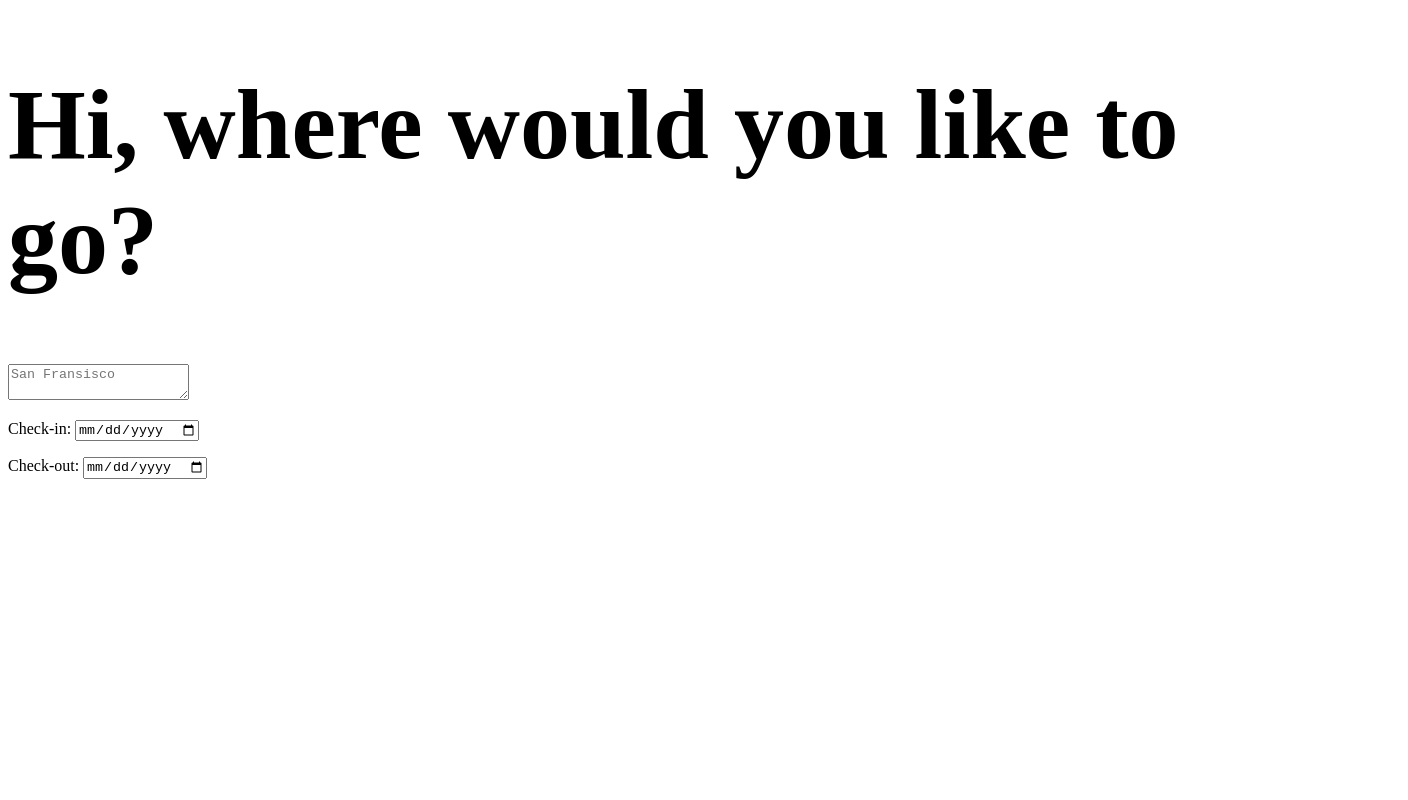
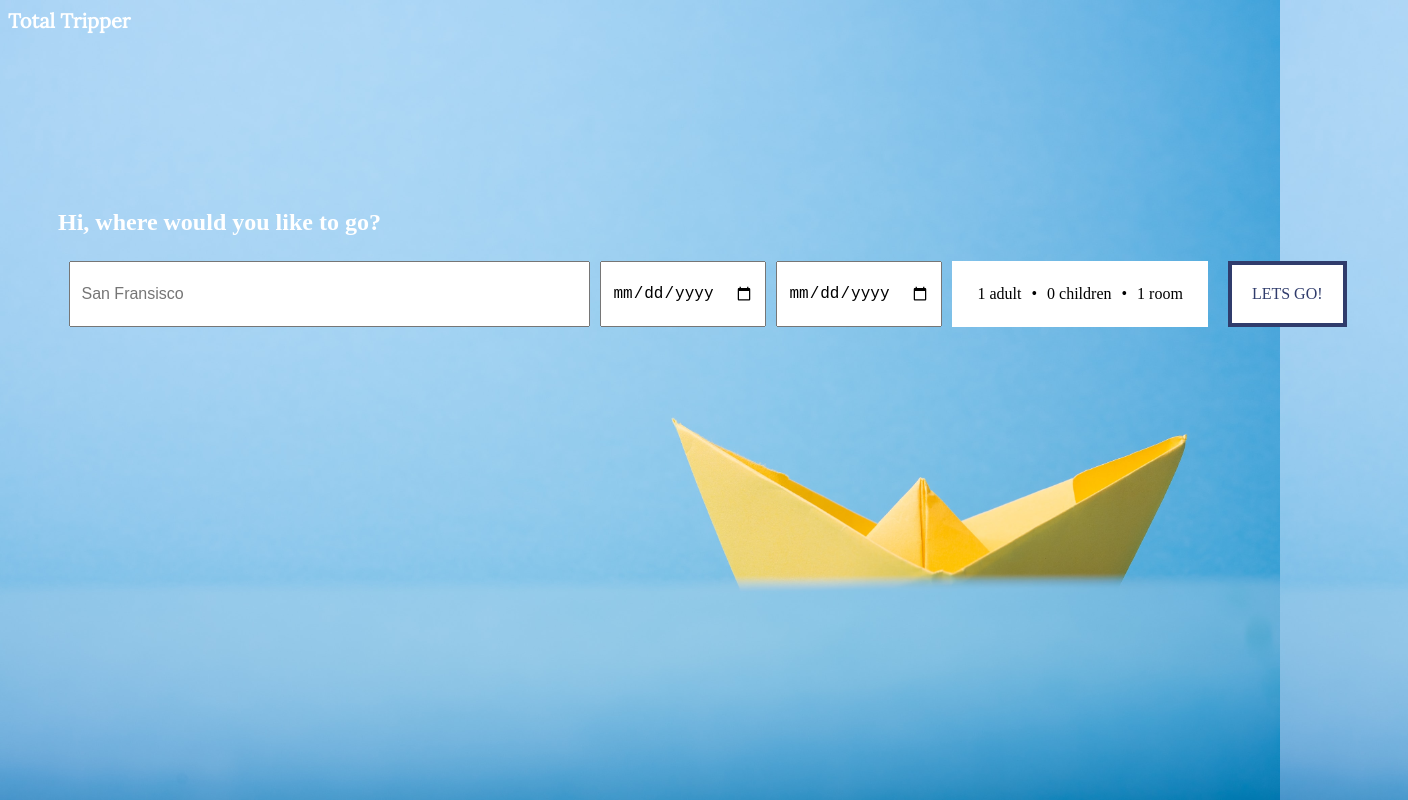
Before and after one commit to OlafurjonHI/Throbo_lokaverkefni, a website: page totalTripperLokaverkefni/index.html in a window 1280 px wide. Shown: the whole page, 1408 px wide, since content can reach past the window. Drawn offline with Linux system fonts and the light colour scheme.

Commit message:
Forsíða

```diff
--- /dev/null
+++ b/totalTripperLokaverkefni/button.scss
@@ -0,0 +1,17 @@
+.searchButton {
+  color: #303C6C !important;
+  text-transform: uppercase;
+  text-decoration: none;
+  background: #ffffff;
+  padding: 20px;
+  border: 4px solid #303C6C !important;
+  display: inline-block;
+  transition: all 0.4s ease 0s;
+  }
+
+  .searchButton:hover {
+    color: #ffffff !important;
+    background: #f6b93b;
+    border-color: #f6b93b !important;
+    transition: all 0.4s ease 0s;
+    }
--- /dev/null
+++ b/totalTripperLokaverkefni/header.scss
@@ -0,0 +1,13 @@
+header {
+    // max-width: 1200px;
+    margin: auto;
+}
+
+h1 {
+    margin: 0;
+    font-size: 20px;
+    font-family: Lora;
+    color: #ffffff;
+}
+
+@import "config";
--- a/totalTripperLokaverkefni/index.html
+++ b/totalTripperLokaverkefni/index.html
@@ -4,14 +4,27 @@
     <meta charset="UTF-8">
     <meta name="viewport" content="width=device-width, initial-scale=1.0">
     <link rel="stylesheet" href="styles.css">
+    <link href="https://fonts.googleapis.com/css?family=Lora" rel="stylesheet">
+    <link href="https://fonts.googleapis.com/css?family=Roboto+Mono|Roboto:700" rel="stylesheet">
     <title>Total Tripper</title>
 </head>
+<header>
+    <h1>Total Tripper</h1>
+</header>
 <body>
-    <h1>Hi, where would you like to go?</h1>
-    <textarea placeholder="San Fransisco"></textarea>
-    <div class="dates">
-        <p>Check-in: <input type="date"> </p>
-        <p>Check-out: <input type="date"> </p>
+<div class="searchBox">
+    <h2>Hi, where would you like to go?</h2>
+    <div class="search">
+        <input class="place" type="text" placeholder="San Fransisco">
+        <input type="date" placeholder="Check-in">
+        <input type="date" placeholder="Check-out">
+        <div class="guests">
+            <p> 1 adult </p><p>•</p>
+            <p> 0 children </p><p>•</p>
+            <p> 1 room </p>
+        </div>
+        <div class="button_cont" align="center"><a class="searchButton" href="add-website-here" target="_blank" rel="nofollow noopener">Lets go!</a></div>
     </div>
+</div>
 </body>
 </html>
--- a/totalTripperLokaverkefni/styles.scss
+++ b/totalTripperLokaverkefni/styles.scss
@@ -1,3 +1,52 @@
-h1 {
-    font-size: 100px;
+html {
+    background-image: url(img/yellow-boat.jfif);
+    background-size: cover;
+
 }
+
+.searchBox {
+    width: 1300px;
+    margin: 10% auto;
+    // border: rgba(235, 194, 61, 1.0) dotted 10px;
+    // background-color: rgba(48, 60, 108, 0.4);
+    border-radius: 10px;
+    padding: 50px;
+
+    h2 {
+        margin-top: 0;
+        color: #ffffff;
+    }
+
+    input {
+        padding: 10px;
+        font-size: 16px;
+        margin-right: 10px;
+    }
+
+    .place {
+        padding-right: 300px;
+    }
+
+}
+
+.guests {
+    display: flex;
+    background-color: white;
+    padding: 0 20px;
+    margin-right: 20px;
+    p {
+        padding: 0 5px;
+        margin: auto ;
+    }
+}
+
+.search {
+    display: flex;
+    padding: 5px;
+    justify-content: center;
+}
+
+
+@import "header";
+@import "button";
+@import "config";
```
Also changed, not shown: totalTripperLokaverkefni/img/yellow-boat.jfif (added), totalTripperLokaverkefni/styles.css.
